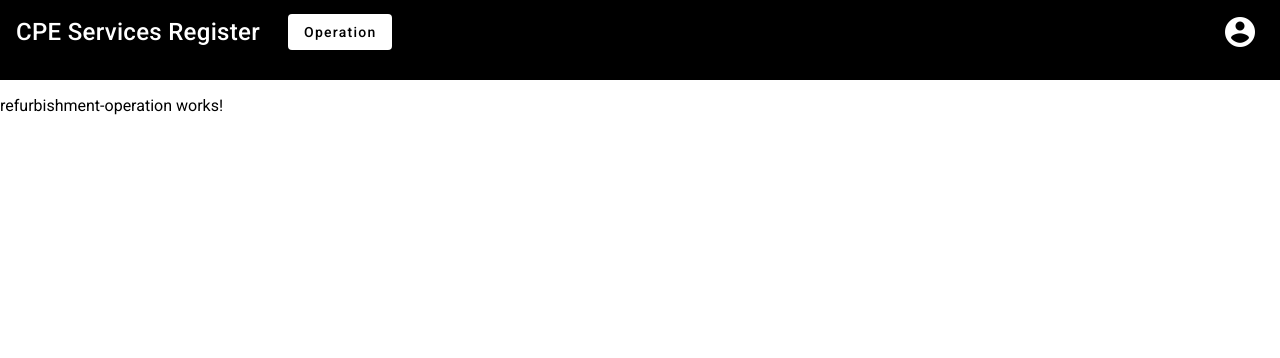
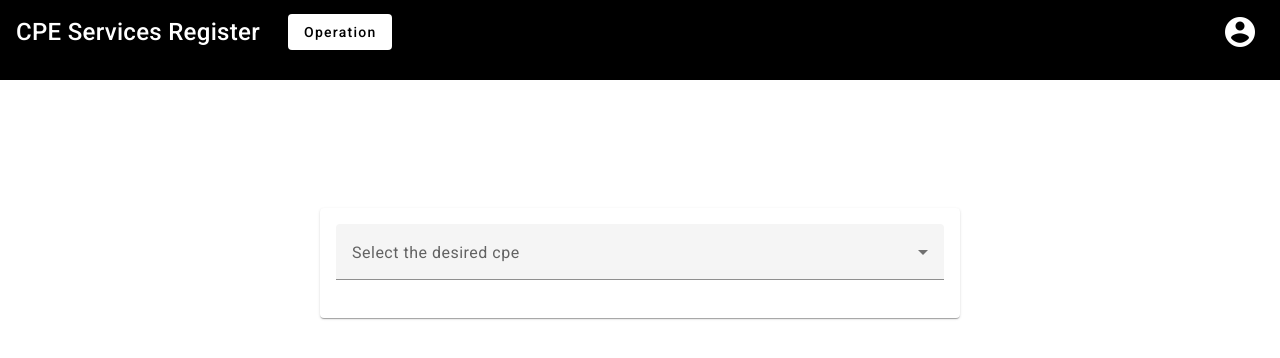
Before and after one commit to programtiago/cpe-services-register, an Angular app: page /refurbishment in a window 1280 px wide. Shown: the top 358 px of the page. Built offline with nearby package versions, Linux system fonts and the light colour scheme; data requests are answered from the project's data file.

Commit message:
Refurbishment operation component: Added mat option to fil with response cpes available from api

```diff
--- a/src/app/components/operation/refurbishment-operation/refurbishment-operation.component.html
+++ b/src/app/components/operation/refurbishment-operation/refurbishment-operation.component.html
@@ -1 +1,16 @@
-<p>refurbishment-operation works!</p>
+<div class="refurbishment-operation-card">
+    <mat-card>
+        <mat-card-content>
+           <form class="refurbishment-operation-form">
+            <mat-form-field appearance="fill" class="full-width">
+                <mat-label>Select the desired cpe</mat-label>
+                <mat-select name="modelSelect">
+                    <mat-option *ngFor="let cpe of cpesAvailable" [value]="cpesAvailable">
+                            {{ cpe.design }}
+                        </mat-option>
+                </mat-select>
+            </mat-form-field>
+           </form>
+        </mat-card-content>
+    </mat-card>
+</div>
--- a/src/app/components/operation/refurbishment-operation/refurbishment-operation.component.scss
+++ b/src/app/components/operation/refurbishment-operation/refurbishment-operation.component.scss
@@ -0,0 +1,8 @@
+.refurbishment-operation-card{
+    width: 50%;
+    margin: 10% auto;
+}
+
+.full-width{
+    width: 100%;
+}
--- a/src/app/components/operation/refurbishment-operation/refurbishment-operation.component.ts
+++ b/src/app/components/operation/refurbishment-operation/refurbishment-operation.component.ts
@@ -1,5 +1,6 @@
 import { Component } from '@angular/core';
 import { RefurbishmentService } from './services/refurbishment.service';
+import { Cpe } from '../../../../model/cpe';
 
 @Component({
   selector: 'app-refurbishment-operation',
@@ -8,8 +9,11 @@ import { RefurbishmentService } from './services/refurbishment.service';
 })
 export class RefurbishmentOperationComponent {
 
+  cpesAvailable: Cpe[] = []
+
   constructor(private refurbishmentService: RefurbishmentService){
     this.refurbishmentService.getAllCpes().subscribe((res) => {
+      this.cpesAvailable = res;
       console.log("CPES: ", res)
     })
   }
--- a/src/model/cpeData.ts
+++ b/src/model/cpeData.ts
@@ -1,3 +1,6 @@
+import { StatusTestCpe } from './enum/statusTestCpe';
+import { StatusCpe } from './enum/statusCpe'; // if you use StatusCpe
+
 export interface CpeData{
     sn: string,
     ean: string,
--- a/src/model/enum/statusCpe.ts
+++ b/src/model/enum/statusCpe.ts
@@ -1,3 +1,3 @@
-enum StatusCpe {
+export enum StatusCpe {
     Received, Dispatched, Repaired
 }
--- a/src/model/enum/statusTestCpe.ts
+++ b/src/model/enum/statusTestCpe.ts
@@ -1,4 +1,4 @@
-enum StatusTestCpe{
+export enum StatusTestCpe{
     TEST_OK,
     TEST_NOK
 }
```
Also changed, not shown: src/app/shared/app-material/app-material.module.ts (+5 -2 lines).
